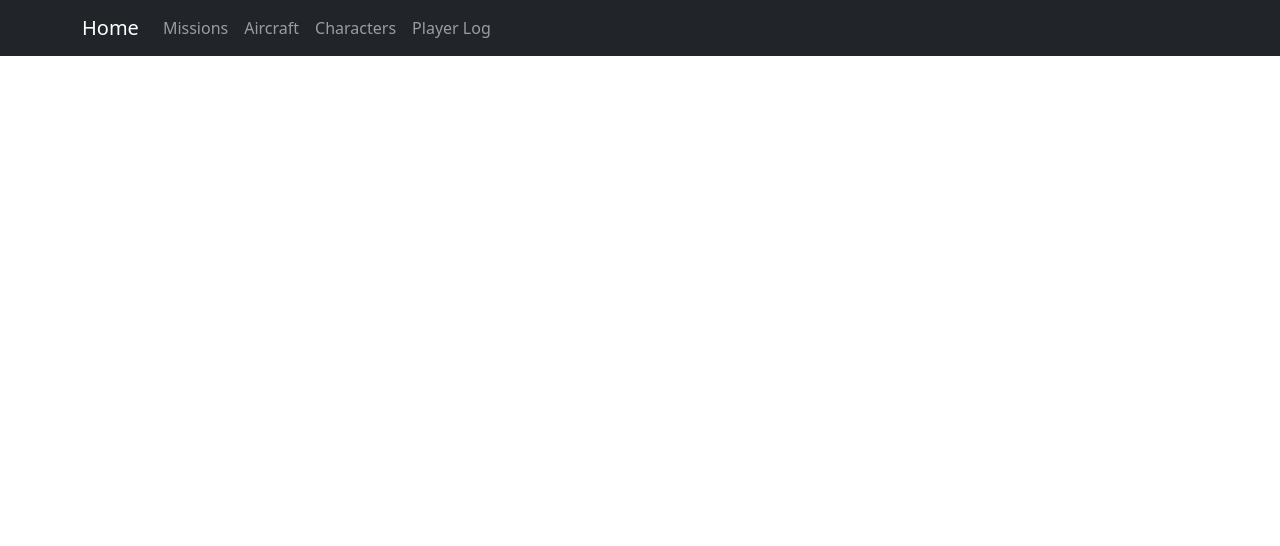
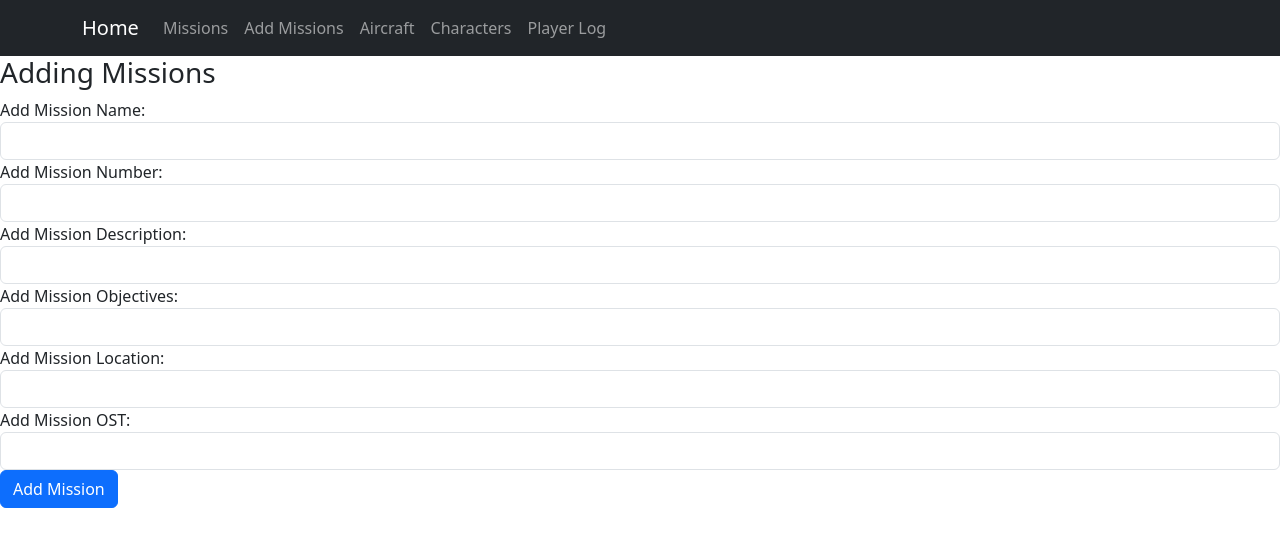
Before and after one commit to StevenDerrig/DataRepQProject, a React (Create React App) app: page /addmissions in a window 1280 px wide. Shown: the top 546 px of the page. Built offline with nearby package versions, Linux system fonts and the light colour scheme.

Commit message:
Main function: added the ability to add missions. Made a separate folder to handle CRUD operations. Added item and component MissionH to take in props and the database array.

```diff
--- a/package.json
+++ b/package.json
@@ -7,6 +7,7 @@
     "@testing-library/react": "^13.4.0",
     "@testing-library/user-event": "^13.5.0",
     "axios": "^1.7.9",
+    "body-parser": "^1.20.3",
     "bootstrap": "^5.3.3",
     "cors": "^2.8.5",
     "mongoose": "^8.8.3",
--- a/src/App.js
+++ b/src/App.js
@@ -8,12 +8,15 @@ import Aircraft from './components/aircraft';
 import Characters from './components/characters';
 import PlayerLog from './components/playerlog';
 
+import AddMissions from './components/CRUD/addMissions';
+
 function App() {
   return (
     <Router>
       <NavigationBar />
       <Routes>
         <Route path="/" element={<Home />} />
+        <Route path="/addmissions" element={<AddMissions />} />
         <Route path="/missions" element={<Missions />} />
         <Route path="/aircraft" element={<Aircraft />} />
         <Route path="/characters" element={<Characters />} />
--- /dev/null
+++ b/src/components/CRUD/addMissions.js
@@ -0,0 +1,66 @@
+//Create component for adding missions
+//import useState & axios
+import { useState } from "react";
+import axios from "axios";
+
+//Function to add missions
+const AddMissions = () => {
+    //hook
+    const [missionName, setMissionName] = useState("");
+    const [missionNumber, setMissionNumber] = useState("");
+    const [missionDescription, setMissionDescription] = useState("");
+    const [missionObjectives, setMissionObjectives] = useState("");
+    const [missionLocation, setMissionLocation] = useState("");
+    const [missionOST, setMissionOST] = useState("");
+
+    //Function for form submission
+    const handleSubmit = (e) => {
+        e.preventDefault();
+
+        console.log(`Mission Name: ${missionName}`, `Mission Number: ${missionNumber}`, `Mission Description: ${missionDescription}`, `Mission Objectives: ${missionObjectives}`, `Mission Location: ${missionLocation}`, `Mission OST: ${missionOST}`);
+
+        const mission = {
+            missionName : missionName,
+            missionNumber : missionNumber,
+            missionDescription : missionDescription,
+            missionObjectives : missionObjectives,
+            missionLocation : missionLocation,
+            missionOST : missionOST
+        };
+
+        axios.post('http://localhost:4000/api/missions', mission)
+            .then(res => console.log(res.data))
+            .catch(err => console.error(err));
+    };
+
+    //Input form for adding missions details
+    return(
+        <div>
+            <h3>Adding Missions</h3>
+            <form onSubmit = {handleSubmit}>
+                <div>
+                    <label>Add Mission Name: </label>
+                    <input type = "text" className="form-control" value={missionName} onChange={(e) => setMissionName(e.target.value)} />
+
+                    <label>Add Mission Number: </label>
+                    <input type = "text" className="form-control" value={missionNumber} onChange={(e) => setMissionNumber(e.target.value)} />
+
+                    <label>Add Mission Description: </label>
+                    <input type = "text" className="form-control" value={missionDescription} onChange={(e) => setMissionDescription(e.target.value)} />
+
+                    <label>Add Mission Objectives: </label>
+                    <input type = "text" className="form-control" value={missionObjectives} onChange={(e) => setMissionObjectives(e.target.value)} />
+
+                    <label>Add Mission Location: </label>
+                    <input type = "text" className="form-control" value={missionLocation} onChange={(e) => setMissionLocation(e.target.value)} />
+
+                    <label>Add Mission OST: </label>
+                    <input type = "text" className="form-control" value={missionOST} onChange={(e) => setMissionOST(e.target.value)} />
+                </div>
+                <input type = "submit" value = "Add Mission" className="btn btn-primary" />
+            </form>
+        </div>
+    );
+};
+
+export default AddMissions;
--- /dev/null
+++ b/src/components/JSItems/missionItem.js
@@ -0,0 +1,30 @@
+//Item component to display the misson details
+import { useEffect } from "react";
+import Card from "react-bootstrap/Card";
+import Button from "react-bootstrap/Button";
+import { Link } from "react-router-dom";
+import axios from "axios";
+
+//display Missions
+const MissionItem = (props) => {
+    useEffect(() => {
+        console.log("Mission Item:", props.myMissions);
+    }, [props.myMissions]);
+
+    return (
+        <div>
+            <Card>
+                <Card.Body>
+                    <Card.Title>{props.myMissions.missionName}</Card.Title>
+                    <Card.Subtitle>{props.myMissions.missionNumber}</Card.Subtitle>
+                    <Card.Text>{props.myMissions.missionDescription}</Card.Text>
+                    <Card.Text>{props.myMissions.missionObjectives}</Card.Text>
+                    <Card.Text>{props.myMissions.missionLocation}</Card.Text>
+                    <Card.Link>{props.myMissions.missionOST}</Card.Link>
+                </Card.Body>
+            </Card>
+        </div>
+    );
+};
+
+export default MissionItem;
--- /dev/null
+++ b/src/components/MissionH.js
@@ -0,0 +1,12 @@
+import MissionItem from "./JSItems/missionItem";
+
+//using map function to display the missions
+const MissionH = (props)=>{
+    return props.myMissions.map(
+        (mission)=>{
+            //reloadData is passed to child components, so they can trigger a refresh after deletion
+            return <MissionItem myMissions ={mission} key={mission._id} Reload={props.ReloadData}/>
+        }
+    );
+}
+export default MissionH;
--- a/src/components/missions.js
+++ b/src/components/missions.js
@@ -1,12 +1,32 @@
-import { useEffect, useState } from "react";
+//Hooks to get the data from server/api
+import React, { useState, useEffect } from "react";
 import axios from "axios";
+import MissionH from "./MissionH";
 
 const Missions = () => {
+    const [missions, setMissions] = useState([]);
+
+    const reloadData = () => {
+        axios.get('http://localhost:4000/api/missions', missions)
+            .then((response) => {
+                console.log(response.data);
+                setMissions(response.data.missions);
+            })
+            .catch((error) => {
+                console.log("Error reloading data:", error);
+            });
+    }
+
+    useEffect(() => {
+        reloadData();
+    }, []);
+
     return (
         <div>
             <h3>Mission List</h3>
+            <MissionH myMissions={missions} ReloadData={reloadData} />
         </div>
     );
-}
+};
 
 export default Missions;
--- a/src/components/navigationbar.js
+++ b/src/components/navigationbar.js
@@ -9,6 +9,7 @@ const NavigationBar = () => {
                 <Navbar.Brand href="/">Home</Navbar.Brand>
                 <Nav className="me-auto">
                     <Nav.Link href="/missions">Missions</Nav.Link>
+                    <Nav.Link href="/addmissions">Add Missions</Nav.Link>
                     <Nav.Link href="/aircraft">Aircraft</Nav.Link>
                     <Nav.Link href="/characters">Characters</Nav.Link>
                     <Nav.Link href="/playerlog">Player Log</Nav.Link>
```
Also changed, not shown: BackEndServer/servdb.js (+34 -4 lines), src/components/CRUD/addAircraft.js (added), src/components/CRUD/addCharacter.js (added), src/components/CRUD/addPlayerlog.js (added), 1 other file (tests, documents, lock files or other folders).
